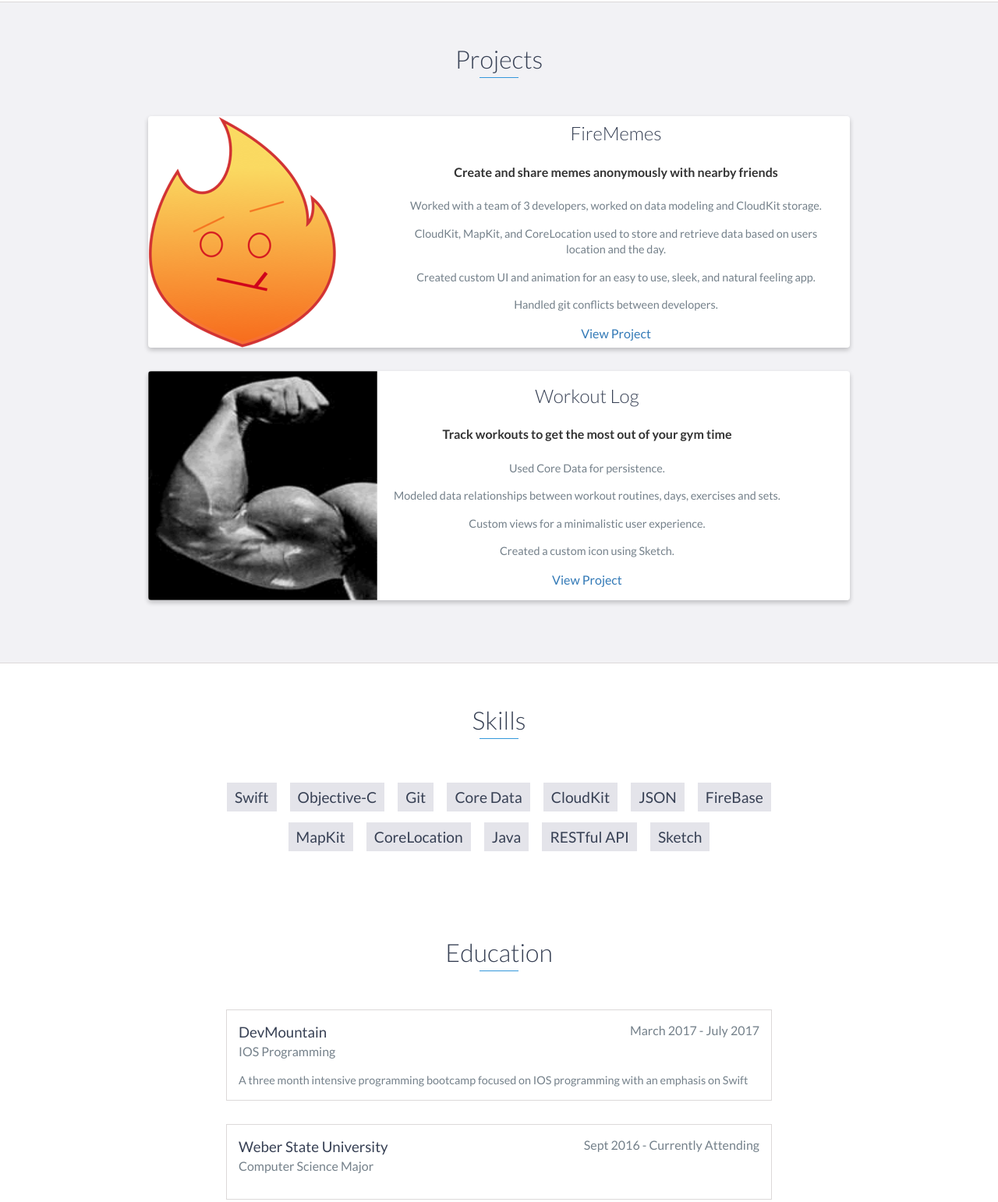
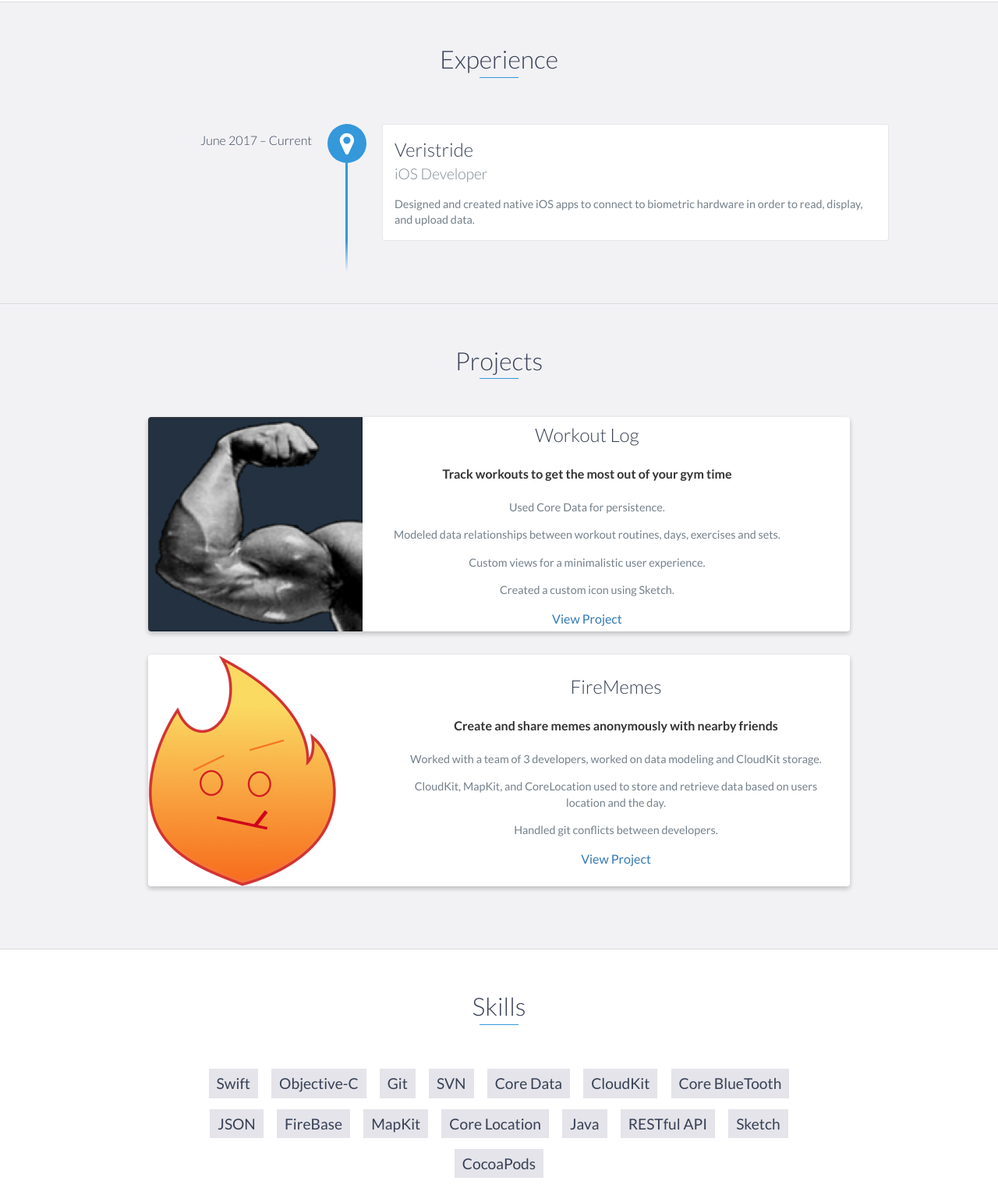
Before and after one commit to coltonlemmon/coltonlemmon.github.io, a website: page index.html in a window 1280 px wide. Shown: the part 1062-2604 px from the top of the page at 78% size. Drawn offline with nearby package versions, Linux system fonts and the light colour scheme.

Commit message:
Update resume and experience

```diff
--- a/index.html
+++ b/index.html
@@ -27,9 +27,9 @@
             <li>
                 <a href="#about">About</a>
             </li>
-<!--            <li>-->
-<!--                <a href="#experience">Experience</a>-->
-<!--            </li>-->
+            <li>
+                <a href="#experience">Experience</a>
+            </li>
             <li>
                 <a href="#projects">Projects</a>
             </li>
@@ -49,7 +49,7 @@
     <div id="lead">
         <div id="lead-content">
             <h1>Colton Lemmon</h1>
-            <h2>IOS Software Developer</h2>
+            <h2>iOS Software Developer</h2>
             <a href="files/coltons_ios_resume.pdf" download="coltons_ios_resume.pdf" class="btn-rounded-white">Download Resume</a>
         </div>
         <!-- End #lead-content -->
@@ -81,9 +81,17 @@
     </div>
     <!-- End #about -->
 
-<!--    <div id="experience" class="background-alt">-->
-<!--        <h2 class="heading">Experience</h2>-->
-<!--        <div id="experience-timeline">-->
+    <div id="experience" class="background-alt">
+        <h2 class="heading">Experience</h2>
+        <div id="experience-timeline">
+            <div data-date="June 2017 – Current">
+                <h3>Veristride</h3>
+                <h4>iOS Developer</h4>
+                <p>
+                    Designed and created native iOS apps to connect to biometric hardware in order to read, display, and upload data.
+                </p>
+            </div>
+
 <!--            <div data-date="September 2015 – September 2016">-->
 <!--                <h3>Employer Name</h3>-->
 <!--                <h4>Job Title</h4>-->
@@ -91,7 +99,7 @@
 <!--                    Lorem ipsum dolor sit amet, consectetur adipiscing elit. Curabitur in iaculis ex. Etiam volutpat laoreet urna. Morbi ut tortor nec nulla commodo malesuada sit amet vel lacus. Fusce eget efficitur libero. Morbi dapibus porta quam laoreet placerat.-->
 <!--                </p>-->
 <!--            </div>-->
-<!---->
+
 <!--            <div data-date="September 2015 – September 2016">-->
 <!--                <h3>Employer Name</h3>-->
 <!--                <h4>Job Title</h4>-->
@@ -99,16 +107,8 @@
 <!--                    Lorem ipsum dolor sit amet, consectetur adipiscing elit. Curabitur in iaculis ex. Etiam volutpat laoreet urna. Morbi ut tortor nec nulla commodo malesuada sit amet vel lacus. Fusce eget efficitur libero. Morbi dapibus porta quam laoreet placerat.-->
 <!--                </p>-->
 <!--            </div>-->
-<!---->
-<!--            <div data-date="September 2015 – September 2016">-->
-<!--                <h3>Employer Name</h3>-->
-<!--                <h4>Job Title</h4>-->
-<!--                <p>-->
-<!--                    Lorem ipsum dolor sit amet, consectetur adipiscing elit. Curabitur in iaculis ex. Etiam volutpat laoreet urna. Morbi ut tortor nec nulla commodo malesuada sit amet vel lacus. Fusce eget efficitur libero. Morbi dapibus porta quam laoreet placerat.-->
-<!--                </p>-->
-<!--            </div>-->
-<!--        </div>-->
-<!--    </div>-->
+        </div>
+    </div>
     <!-- End #experience -->
 
 
@@ -116,6 +116,24 @@
         <h2 class="heading">Projects</h2>
         <div class="container">
             <div class="row">
+
+                <div class="project shadow-large">
+                    <div class="project-image">
+                        <img src="images/NewWorkoutImage.png" />
+                    </div>
+                    <!-- End .project-image -->
+                    <div class="project-info">
+                        <h3>Workout Log</h3>
+                        <h4>Track workouts to get the most out of your gym time</h4>
+                        <p>Used Core Data for persistence.</p>
+                        <p>Modeled data relationships between workout routines, days, exercises and sets.</p>
+                        <p>Custom views for a minimalistic user experience.</p>
+                        <p>Created a custom icon using Sketch.</p>
+                        <a href="https://github.com/coltonlemmon/WorkoutLog">View Project</a>
+                    </div>
+                    <!-- End .project-info -->
+                </div>
+                <!-- End .project -->
                 <div class="project shadow-large">
                     <div class="project-image">
                         <img src="images/fireMemes.png" />
@@ -126,27 +144,9 @@
                         <h4>Create and share memes anonymously with nearby friends</h4>
                         <p>Worked with a team of 3 developers, worked on data modeling and CloudKit storage.</p>
                         <p>CloudKit, MapKit, and CoreLocation used to store and retrieve data based on users location and the day.</p>
-                        <p>Created custom UI and animation for an easy to use, sleek, and natural feeling app.</p>
+<!--                        <p>Created custom UI and animation for an easy to use, sleek, and natural feeling app.</p>-->
                         <p>Handled git conflicts between developers.</p>
                         <a href="https://github.com/coltonlemmon/fireMemes">View Project</a>
-                    </div>
-                    <!-- End .project-info -->
-                </div>
-                <!-- End .project -->
-
-                <div class="project shadow-large">
-                    <div class="project-image">
-                        <img src="images/workoutTracker.png" />
-                    </div>
-                    <!-- End .project-image -->
-                    <div class="project-info">
-                        <h3>Workout Log</h3>
-                        <h4>Track workouts to get the most out of your gym time</h4>
-                        <p>Used Core Data for persistence.</p>
-                        <p>Modeled data relationships between workout routines, days, exercises and sets.</p>
-                        <p>Custom views for a minimalistic user experience.</p>
-                        <p>Created a custom icon using Sketch.</p>
-                        <a href="https://github.com/coltonlemmon/WorkoutLog">View Project</a>
                     </div>
                     <!-- End .project-info -->
                 </div>
@@ -162,15 +162,18 @@
             <li>Swift</li>
             <li>Objective-C</li>
             <li>Git</li>
+            <li>SVN</li>
             <li>Core Data</li>
             <li>CloudKit</li>
+            <li>Core BlueTooth</li>
             <li>JSON</li>
             <li>FireBase</li>
             <li>MapKit</li>
-            <li>CoreLocation</li>
+            <li>Core Location</li>
             <li>Java</li>
             <li>RESTful API</li>
             <li>Sketch</li>
+            <li>CocoaPods</li>
         </ul>
     </div>
     <!-- End #skills -->
@@ -179,7 +182,7 @@
     <h2 class="heading">Education</h2>
     <div class="education-block">
         <h3>DevMountain</h3>
-        <span class="education-date">March 2017 - July 2017</span>
+        <span class="education-date">March 2017 - June 2017</span>
         <h4>IOS Programming</h4>
         <p>
         A three month intensive programming bootcamp focused on IOS programming with an emphasis on Swift
```
Also changed, not shown: images/NewFireMemesImage.png (added), images/NewWorkoutImage.png (added), 1 other file.
